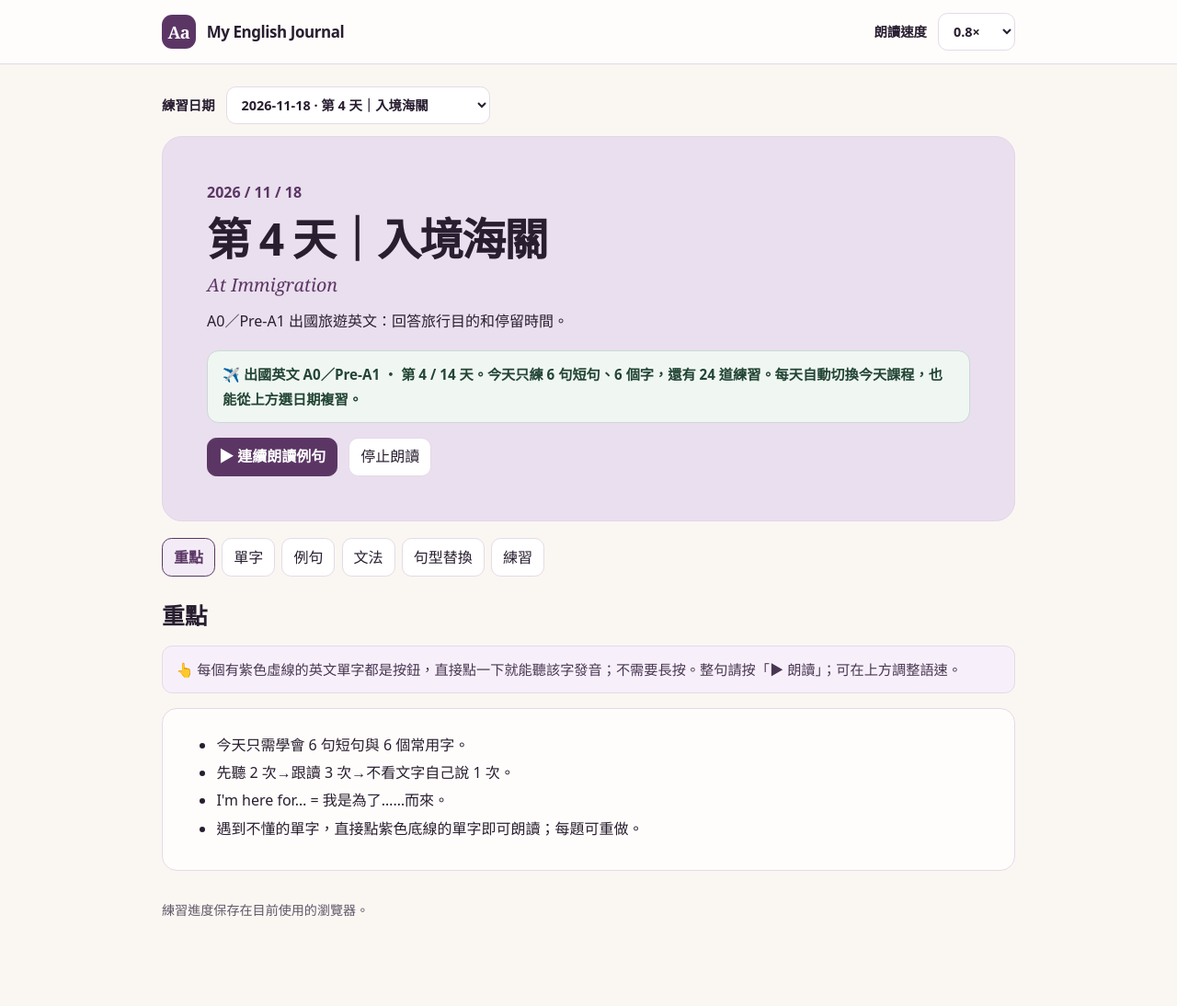
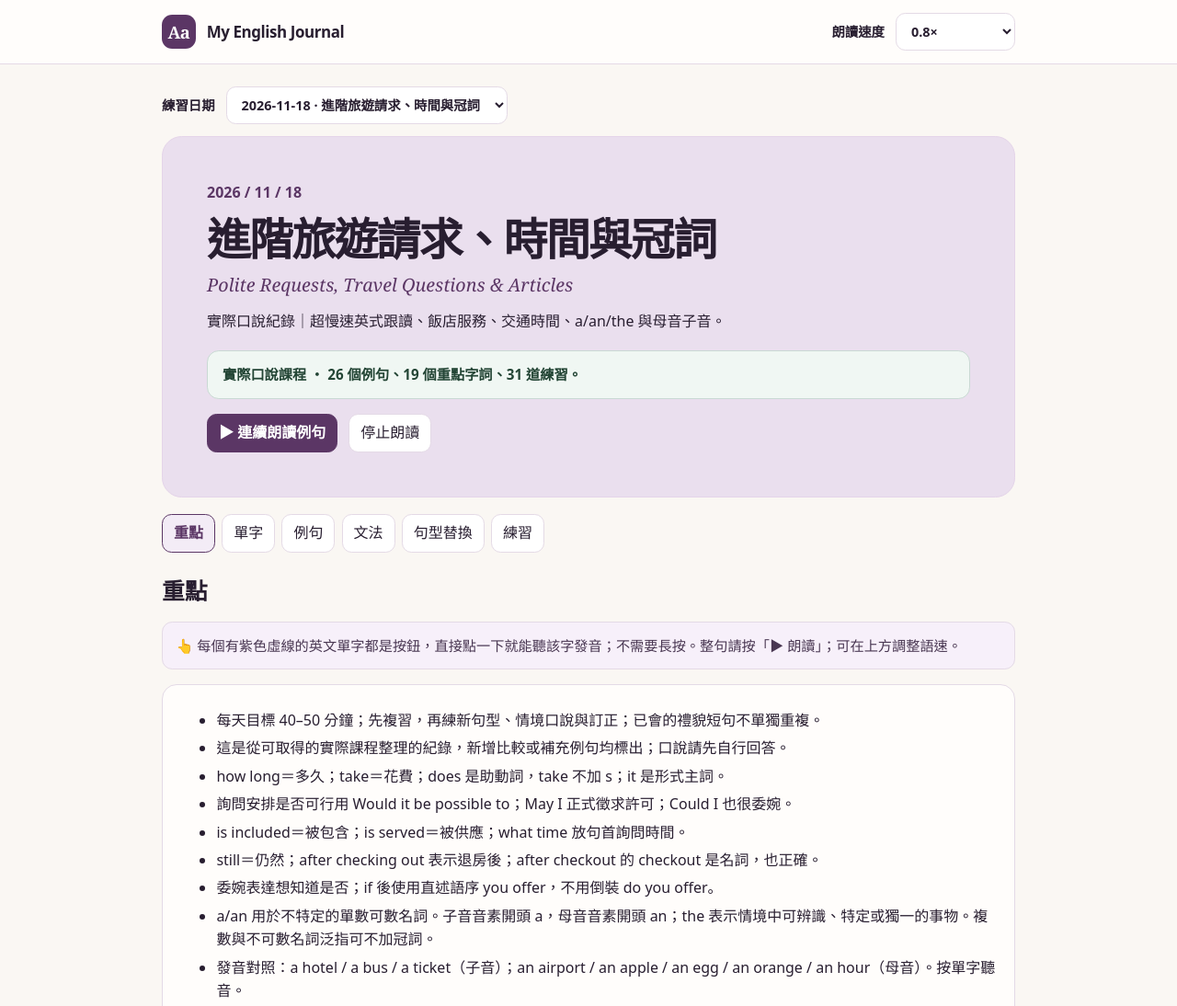
Before and after one commit to k10120422-pixel/my-english-journal, a plain HTML site: page index.html in a window 1280 px wide. Shown: the top 1094 px of the page at 92% size. Before the commit the page ends 1034 px from the top, so only its background shows below. Drawn offline with Linux system fonts and the light colour scheme.

Commit message:
Load Nov 17–18 journals and add one-third-speed replay

```diff
--- a/index.html
+++ b/index.html
@@ -8,10 +8,11 @@
 <link rel="stylesheet" href="./style.css?v=20261114-a0-travel-1">
 <script defer src="./lessons.js"></script>
 <script defer src="./travel.js?v=20261114-a0-travel-1"></script>
-<script defer src="./app.js?v=20261114-a0-travel-1"></script>
+<script defer src="./actual-20261117-18.js?v=20261118-1"></script>
+<script defer src="./app.js?v=20261118-1"></script>
 </head>
 <body>
-<header class="mast"><div class="shell mast-inner"><div class="brand"><span class="mark" aria-hidden="true">Aa</span> My English Journal</div><label class="speed">朗讀速度 <select id="rate"><option value=".5">0.5×</option><option value=".65">0.65×</option><option value=".8" selected>0.8×</option><option value="1">1×</option><option value="1.15">1.15×</option></select></label></div></header>
+<header class="mast"><div class="shell mast-inner"><div class="brand"><span class="mark" aria-hidden="true">Aa</span> My English Journal</div><label class="speed">朗讀速度 <select id="rate"><option value=".33">0.33× 超慢速</option><option value=".5">0.5×</option><option value=".65">0.65×</option><option value=".8" selected>0.8×</option><option value="1">1×</option><option value="1.15">1.15×</option></select></label></div></header>
 <main class="shell">
   <div class="date-row"><label for="date">練習日期</label><select id="date"></select></div>
   <section class="hero" aria-labelledby="lesson-title">
```
